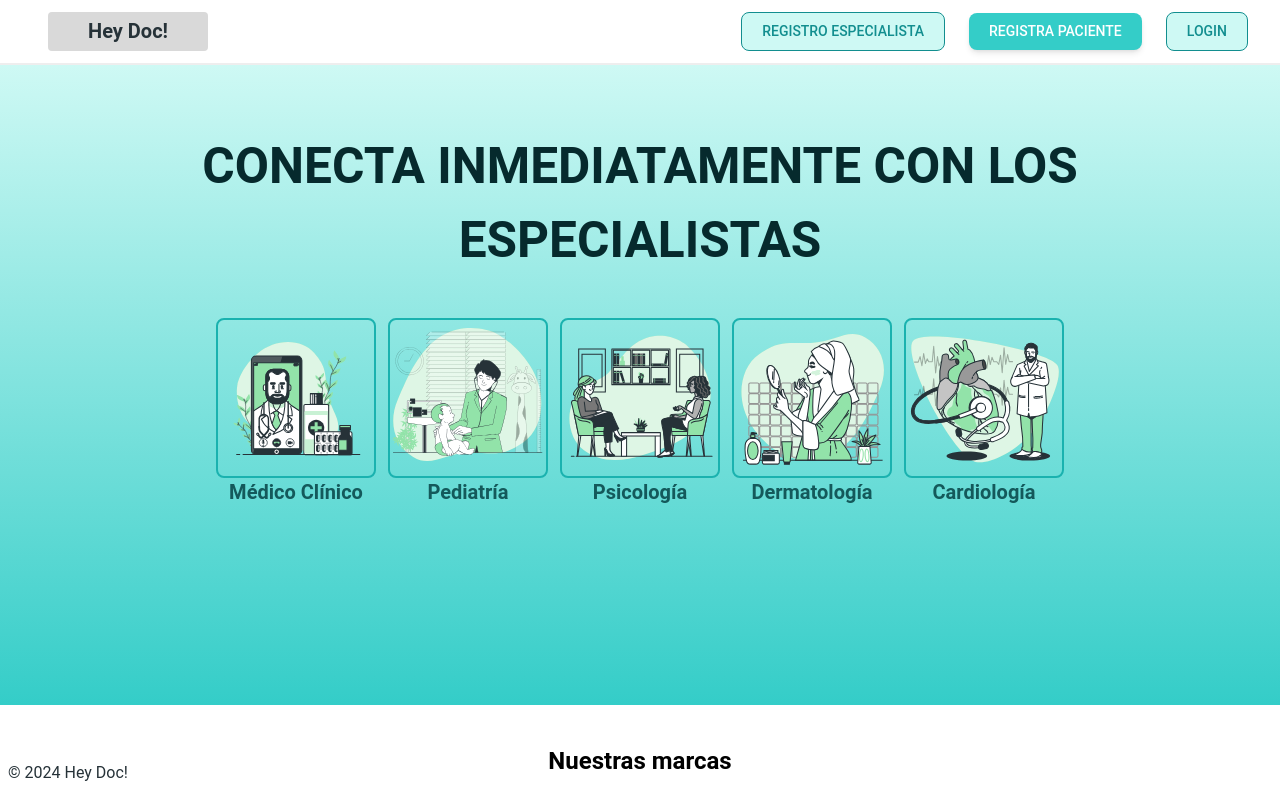
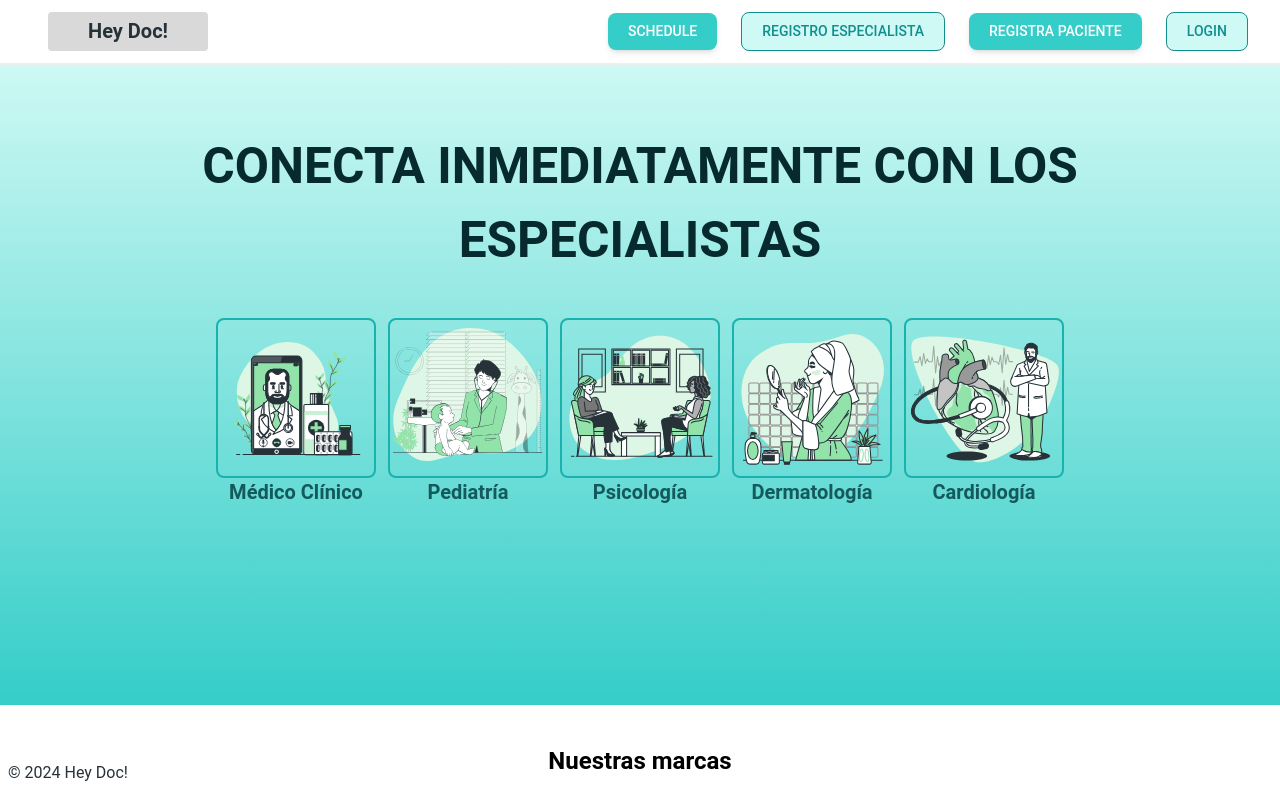
Before and after one commit to rogelioolarte/s17-02-ft-Java-React, a React (Vite) app in the folder frontend/: page / in a window 1280 px wide. Shown: the top 795 px of the page. Built offline with nearby package versions, Linux system fonts and the light colour scheme.

Commit message:
Update NavBar.tsx

```diff
--- a/frontend/src/components/container/NavBar.tsx
+++ b/frontend/src/components/container/NavBar.tsx
@@ -9,13 +9,19 @@ function NavList() {
   return (
     <div className="my-2 flex flex-col gap-2 md:flex-row md:items-center md:gap-6">
       <NavButton
+          linkTo="/schedule"
+          textButton="schedule"
+          variantButton="filled"
+          classNameButton="rounded-1 bg-[#34cdc8] font-bold"
+        />
+      <NavButton
           linkTo="/register/specialist"
           textButton="Registro Especialista"
           variantButton="outlined"
           classNameButton="border-[#128e8f] rounded-1 bg-[#cef9f4] text-[#128e8f] font-bold"
         />
         <NavButton
-          linkTo="register/user"
+          linkTo="/register/user"
           textButton="Registra Paciente"
           variantButton="filled"
           classNameButton="rounded-1 bg-[#34cdc8] font-bold"
```
